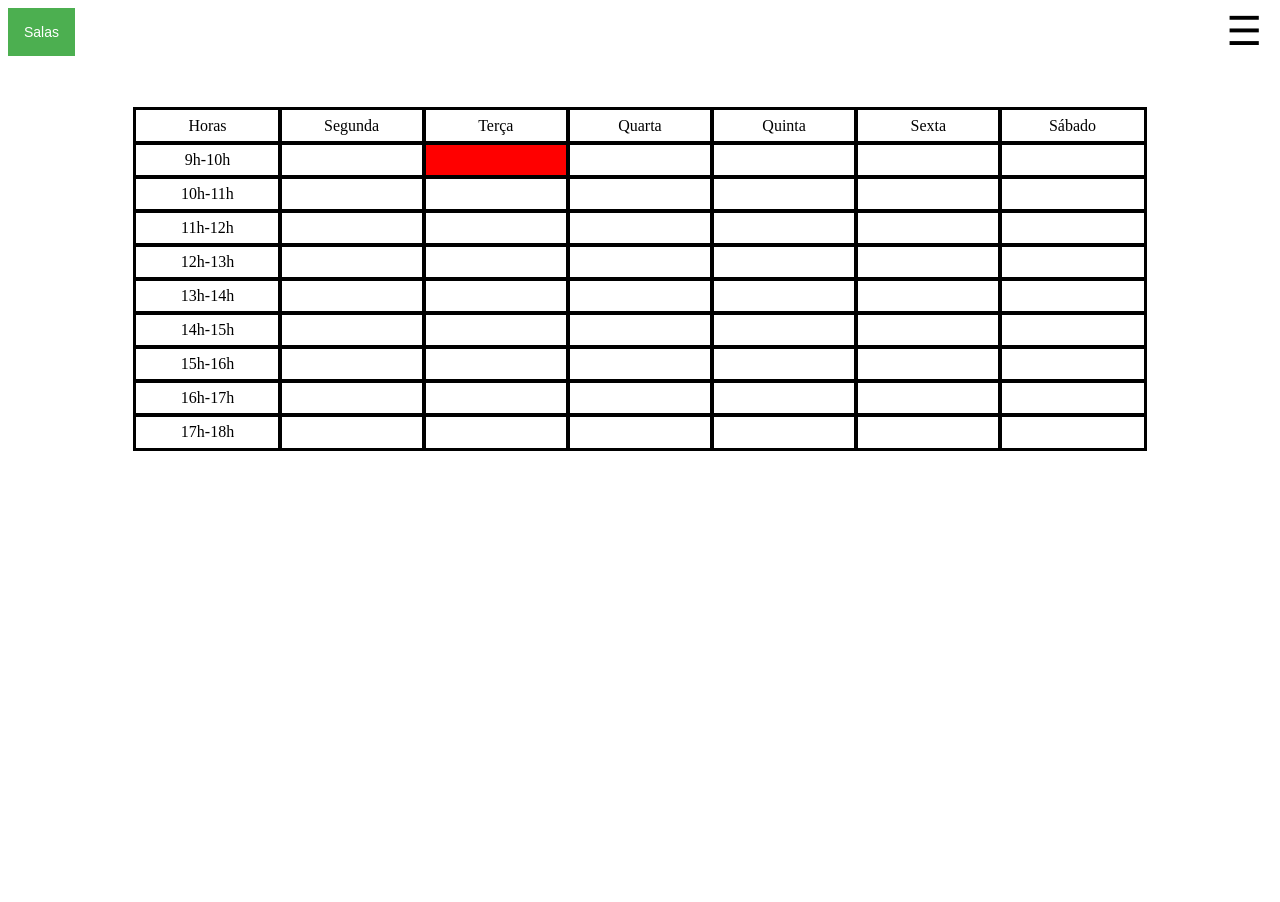
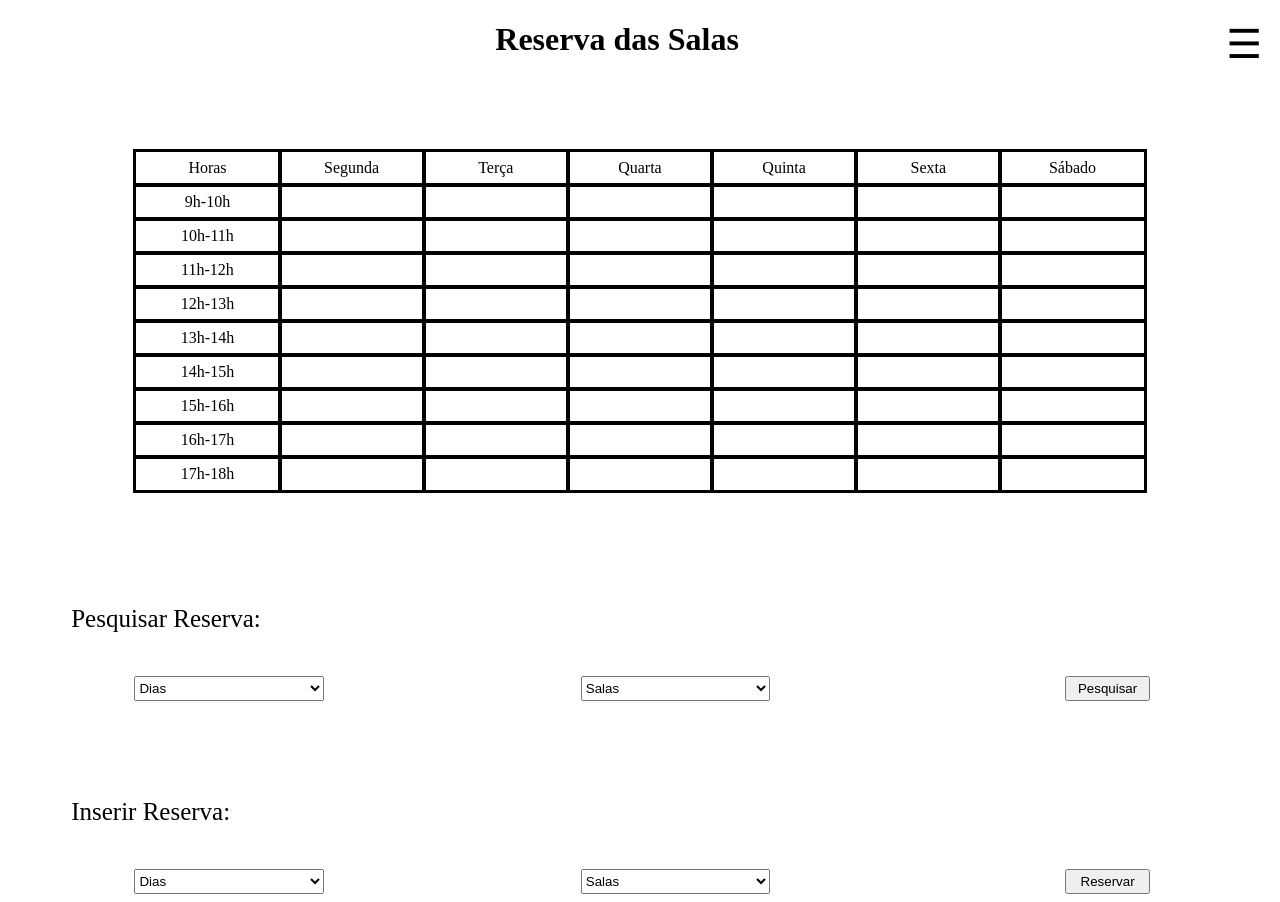
Before and after one commit to FlashW1W/TalkALot, a PHP site: page /Reservas.html in a window 1280 px wide. Before the commit the page ends 451 px from the top, so only its background shows below. Run offline with PHP 8.4, Linux system fonts and the light colour scheme.

Commit message:
reservas
adicionei as caixas de texto

```diff
--- a/CSS/Reservas.css
+++ b/CSS/Reservas.css
@@ -172,51 +172,25 @@ input[type=text], input[type=password] {
     width: 100px;
     height: 50px;
 }
-
-/* Dropdown Button */
-.dropbtn {
-    background-color: #4CAF50;
-    color: white;
-    padding: 16px;
-    font-size: 14px;
-    border: none;
+.cx{
+    margin-left: 10%;
+    width: 15%;
+    height: 25px;
 }
-
-/* The container <div> - needed to position the dropdown content */
-.dropdown {
-    position: relative;
-    display: inline-block;
+.cd{
+    margin-left: 20%;
+   width: 15%;
+   height: 25px;
 }
-
-/* Dropdown Content (Hidden by Default) */
-.dropdown-content {
-    display: none;
-    position: absolute;
-    background-color: #f1f1f1;
-    min-width: 100px;
-    box-shadow: 0px 8px 16px 0px rgba(0,0,0,0.2);
-    z-index: 1;
+.btn{
+    margin-left: 23%;
+    width: 85px;
+    height: 25px;
 }
-
-    /* Links inside the dropdown */
-    .dropdown-content a {
-        color: black;
-        padding: 12px 16px;
-        text-decoration: none;
-        display: block;
-    }
-
-        /* Change color of dropdown links on hover */
-        .dropdown-content a:hover {
-            background-color: #ddd;
-        }
-
-/* Show the dropdown menu on hover */
-.dropdown:hover .dropdown-content {
-    display: block;
+.tx{
+    margin-left: 5%;
+    font-size: 25px;
 }
-
-/* Change the background color of the dropdown button when the dropdown content is shown */
-.dropdown:hover .dropbtn {
-    background-color: #3e8e41;
+.tt{
+    text-align: center;
 }
--- a/JS/Reservas.js
+++ b/JS/Reservas.js
@@ -1,4 +1 @@
 // Get the modal
-var modal = document.getElementById('id01');
-
-var modal = document.getElementById('id02');
--- a/Reservas.html
+++ b/Reservas.html
@@ -11,44 +11,13 @@
 <body>
     <div id="mySidenav" class="sidenav">
         <a href="javascript:void(0)" class="closebtn" onclick="closeNav()">&times;</a>
-        <a onclick="document.getElementById('id01').style.display='block'">Login</a>
-        <a onclick="document.getElementById('id02').style.display='block'">Registo</a>
+        <a onclick="document.getElementById('id01').style.display='block'">Perfil</a>
+        <a onclick="document.getElementById('id02').style.display='block'">Grupos</a>
+        <a onclick="document.getElementById('id02').style.display='block'">Minhas Reservas</a>
+        <a onclick="document.getElementById('id02').style.display='block'">Ajuda</a>
     </div>
-
     <span style="font-size:40px;cursor:pointer;float:right;margin-right:10px;color:black" onclick="openNav()">&#9776; </span>
-
-    <div id="id01" class="modal">
-        <form class="modal-content animate" action="/action_page.php">
-            <div class="imgcontainer">
-                <span onclick="document.getElementById('id01').style.display='none'" class="close" title="Close Modal">&times;</span>
-                <p class="confirmação">
-                    Reserva no dia X, Terça-Feira pelas 9h até às 10h.
-                </p>
-            </div>
-            <div class="container">
-
-
-                <button class="confirmação_button" style="margin-left:240px; margin-right:50px">
-                    Confirmar
-                </button>
-                <button class="confirmação_button">
-                    Cancelar
-                </button>
-
-            </div>
-
-        </form>
-    </div>
-
-    <div class="dropdown">
-        <button class="dropbtn">Salas</button>
-        <div class="dropdown-content">
-            <a href="#">Sala 1</a>
-            <a href="#">Sala 2</a>
-            <a href="#">Sala 3</a>
-        </div>
-    </div>
-
+    <h1 class="tt">Reserva das Salas</h1>
     <br />
     <br />
     <br />
@@ -65,8 +34,8 @@
         </tr>
         <tr>
             <td>9h-10h</td>
-            <td><button class="celula" onclick="document.getElementById('id01').style.display='block'"></button></td>
-            <td style="background-color:red"><button class="celula" onclick="document.getElementById('id01').style.display='block'"></button></td>
+            <td></td>
+            <td></td>
             <td></td>
             <td></td>
             <td></td>
@@ -145,6 +114,51 @@
             <td></td>
         </tr>
     </table>
-
+</br>
+</br>
+</br>
+</br>
+<p class="tx">Pesquisar Reserva:</p>
+</br>
+    <select class="cx">
+        <option value="----">Dias</option>
+            <option value="2f">Segunda-Feira</option>
+            <option value="3f">Terça-Feira</option>
+            <option value="4f">Quarta-Feira</option>
+            <option value="5f">Quinta-Feira</option>
+            <option value="6f">Sexta-Feira</option>
+            <option value="Sf">Sábado</option>
+    </select>
+    <select class="cd">
+        <option value="----">Salas</option>
+        <option value="S1">Sala1</option>
+        <option value="S2">Sala2</option>
+        <option value="S3">Sala3</option>
+    </select>
+    <button class="btn">Pesquisar</button>
+</br>
+</br>
+</br>
+</br>
+</br>
+<p class="tx">Inserir Reserva:</p>
+</br>
+<select class="cx">
+        <option value="----">Dias</option>
+            <option value="2f">Segunda-Feira</option>
+            <option value="3f">Terça-Feira</option>
+            <option value="4f">Quarta-Feira</option>
+            <option value="5f">Quinta-Feira</option>
+            <option value="6f">Sexta-Feira</option>
+            <option value="Sf">Sábado</option>
+    </select>
+    <select class="cd">
+        <option value="----">Salas</option>
+        <option value="S1">Sala1</option>
+        <option value="S2">Sala2</option>
+        <option value="S3">Sala3</option>
+    </select>
+    <button class="btn">Reservar</button>
+</br>
 </body>
 </html>
```
